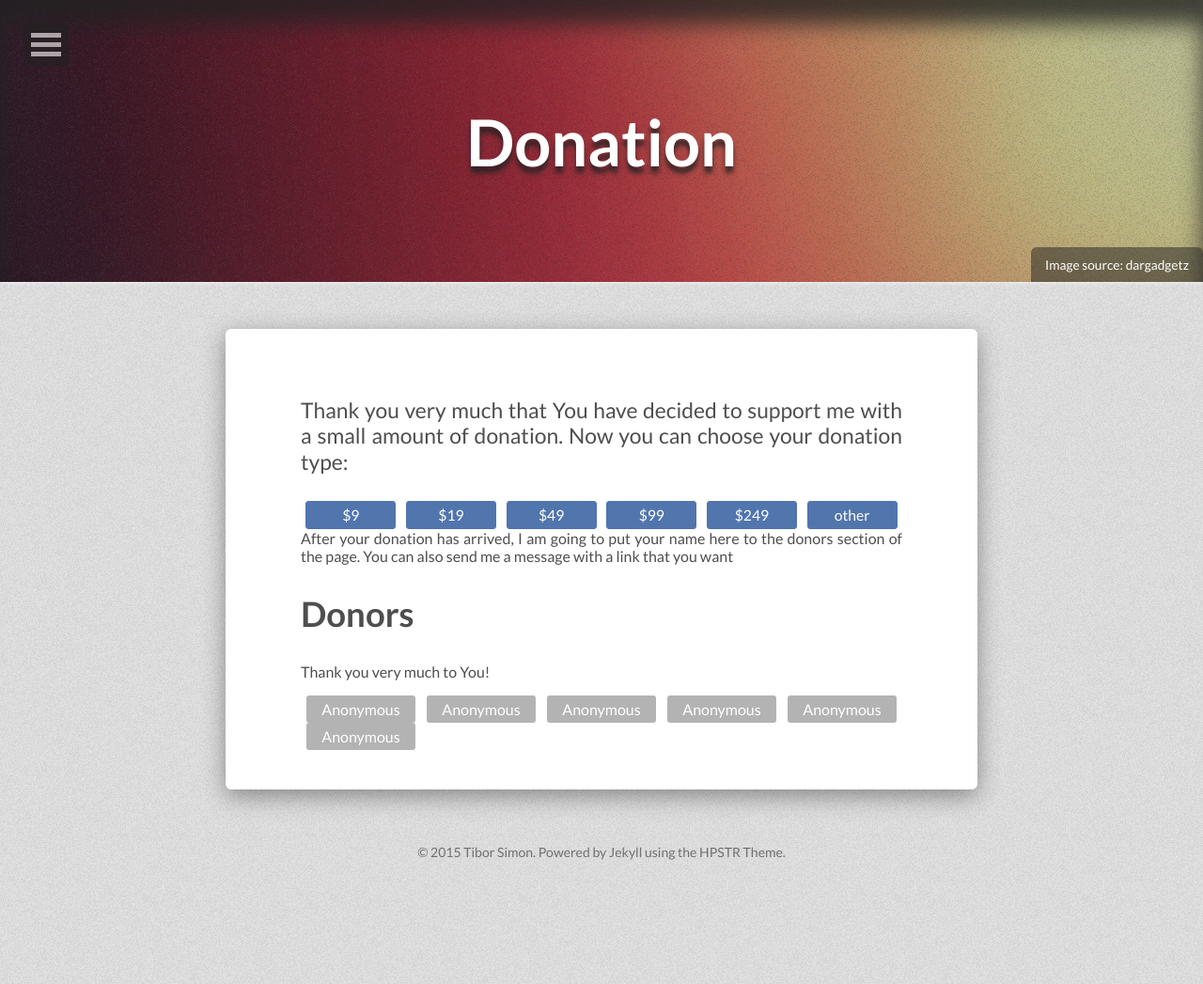
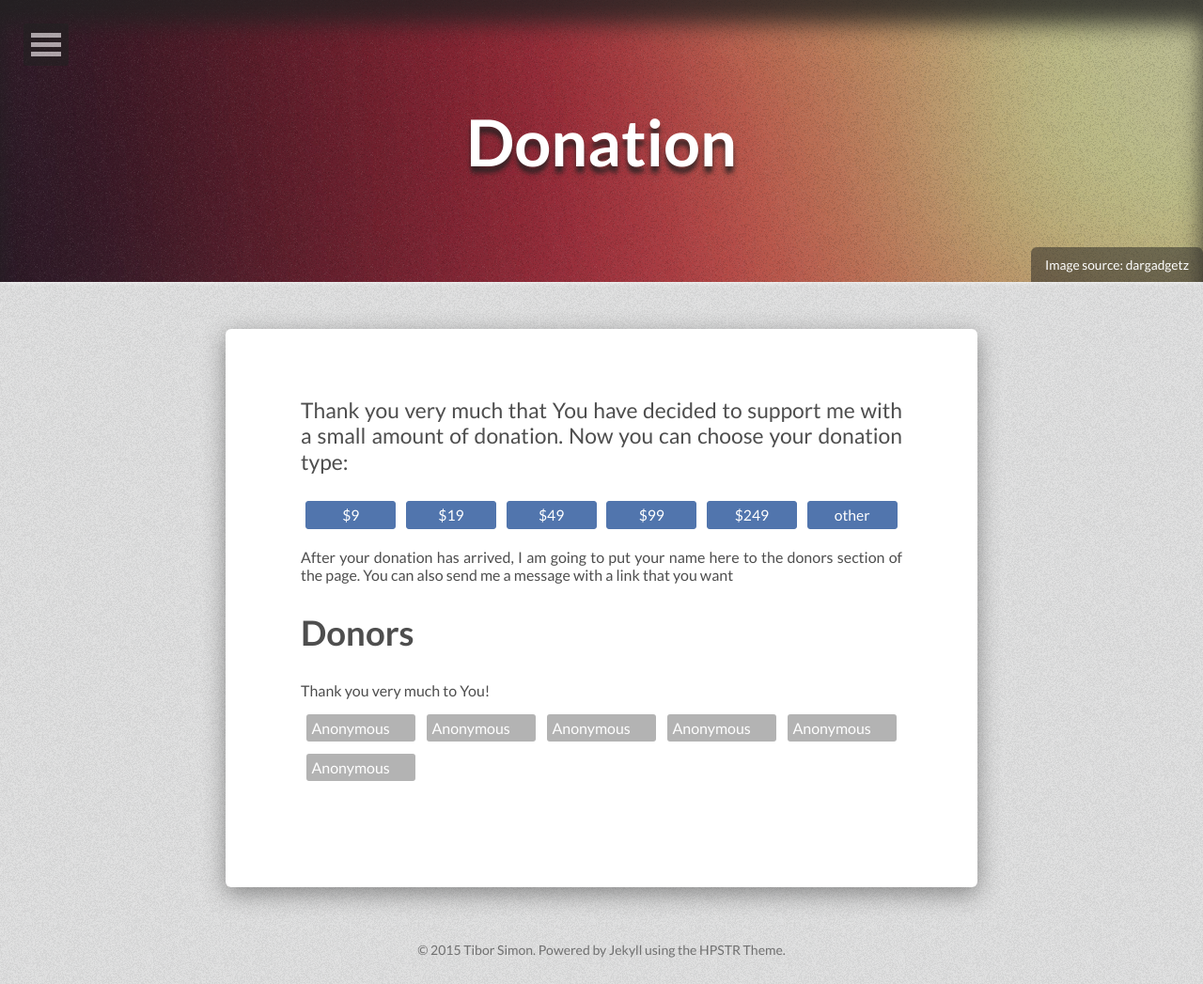
Before and after one commit to tiborsimon/tiborsimon.github.io, a Jekyll site: the page built from donation/index.md, in a window 1280 px wide. Shown: the whole page at 94% size. Built offline with Jekyll 4.4.1, drawn with Linux system fonts in a browser that asks for light colours; nearby versions of some CDN libraries; before the commit the page ends 943 px from its top, so only the background shows below that.

Commit message:
Donation update

```diff
--- a/_sass/_page.scss
+++ b/_sass/_page.scss
@@ -617,6 +617,15 @@ td a {
 
 .donation-wrapper {
   text-align: center;
+  margin-bottom: 20px;
+}
+
+.donation-wrapper:before,
+.donation-wrapper:after {
+  content : "";
+  display: table;
+}
+.donation-wrapper:after {
   clear: both;
 }
 
@@ -628,9 +637,12 @@ td a {
 
 
 
-
-.donor-wrapper {
-  text-align: center;
+.donor-wrapper:before,
+.donor-wrapper:after {
+  content : "";
+  display: table;
+}
+.donor-wrapper:after {
   clear: both;
 }
 
@@ -638,6 +650,7 @@ td a {
   float: left;
   width: 20%;
   padding: 0 1%;
+  margin-bottom: 2%;
 }
 
 .donor-link {
```
